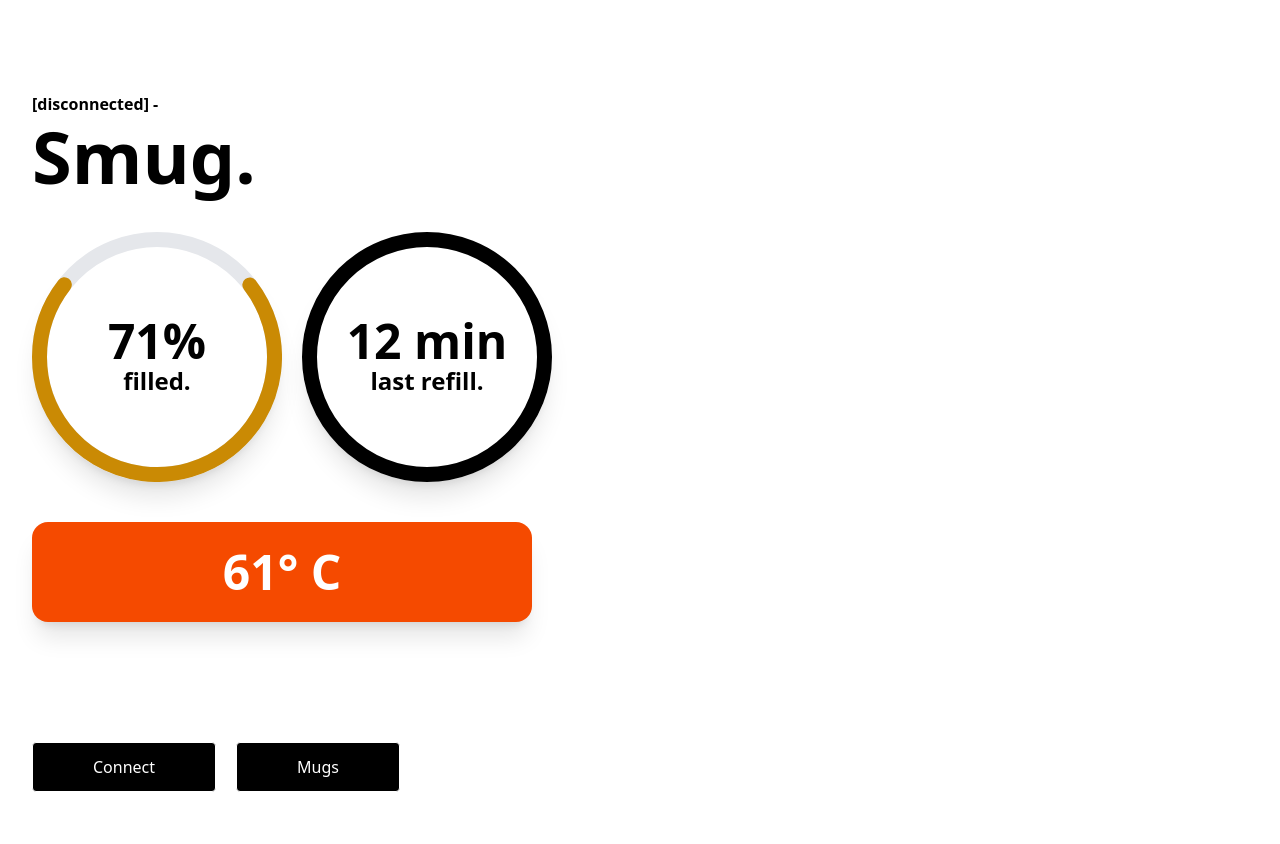
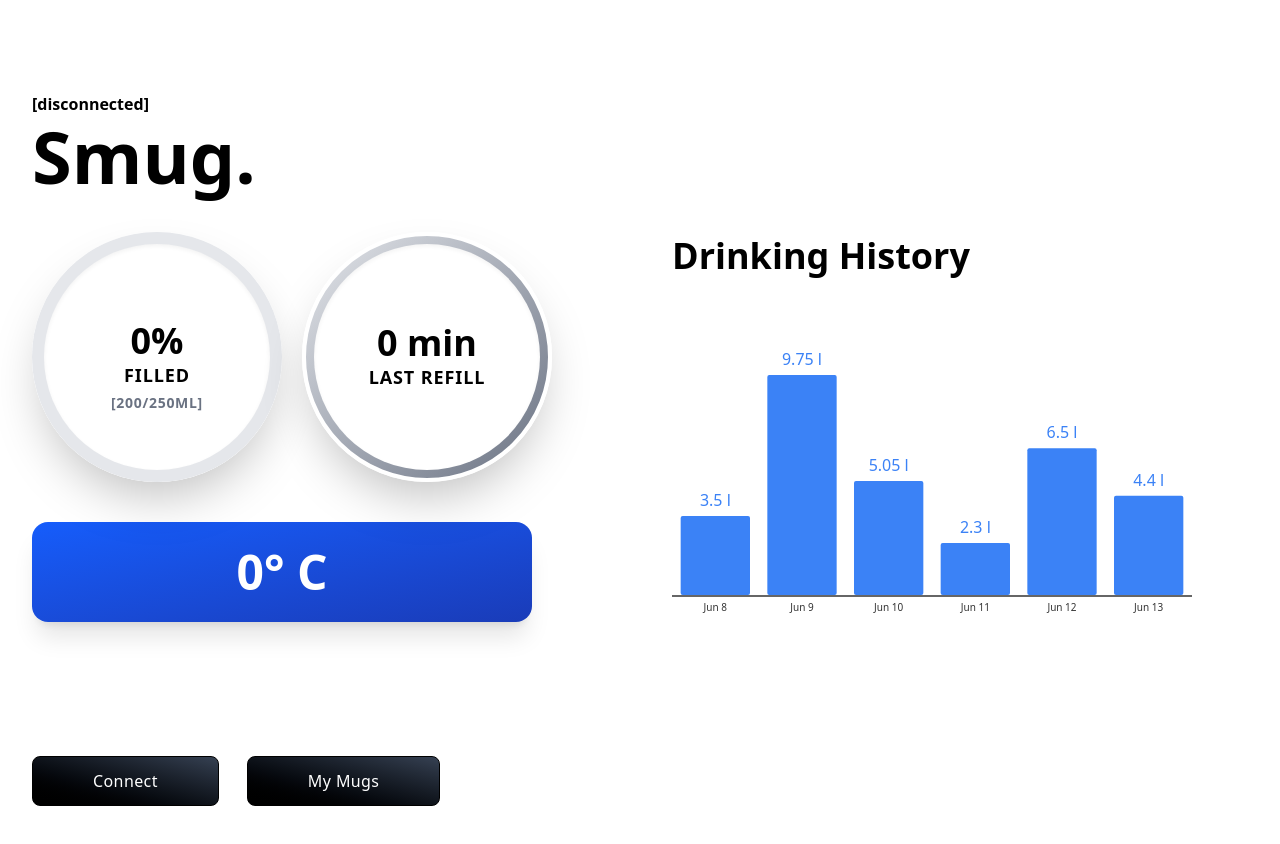
Before and after one commit to bkandlbauer/smug, a React (Vite) app: page / in a window 1280 px wide. Shown: the top 844 px of the page. Built offline with nearby package versions, Linux system fonts and the light colour scheme.

Commit message:
UI updates and added chart

```diff
--- a/src/App.jsx
+++ b/src/App.jsx
@@ -5,14 +5,15 @@ import LastRefill from './components/LastRefill.jsx';
 import Temperature from './components/Temperature.jsx';
 import ProfilesPopup from './components/ProfilesPopup.jsx';
 import DataService from './DataService.jsx';
+import HistoryChart from './components/HistoryChart.jsx';
 
 function App() {
   const [filled, setFilled] = useState(false);
-  const [fill, setFill] = useState(71);
-  const [last, setLast] = useState(12);
-  const [temperature, setTemperature] = useState(61);
+  const [fill, setFill] = useState(0);
+  const [last, setLast] = useState(0);
+  const [temperature, setTemperature] = useState(0);
   const [connection, setConnection] = useState("disconnected");
-  const [profile, setProfile] = useState(DataService.profile ? DataService.profile.name : "-");
+  const [profile, setProfile] = useState(DataService.profile ? DataService.profile.name : "no mug selected");
 
   const [showProfiles, setShowProfiles] = useState(false);
 
@@ -25,20 +26,26 @@ function App() {
 
   return (
     <div className="mt-15">
-      <div className="font-bold mt-4 text-left">[{connection}] {profile}</div>
+      <div className="font-bold mt-4 text-left"> [{connection}] {connection === 'connected' && ` - ${profile}`}</div>
       <h1 className="mt-1 text-7xl font-bold text-left mb-10">Smug.</h1>
+      <div className="flex flex-row gap-20">
+        <div>
       <div className='flex flex-row gap-5 mb-10'>
         <FillLevel value={fill}/>
         <LastRefill value={last}/>
       </div>
       <Temperature value={temperature}/>
+      </div>
       <ProfilesPopup isOpen={showProfiles} onClose={() => setShowProfiles(false)} />
+      <HistoryChart />
+      </div>
       <div className='flex flex-row gap-5 mb-10'>
-        <button onClick={() => DataService.connect()} className="cursor-pointer mt-30  px-15 py-3 bg-black text-white rounded flex items-start hover:bg-white hover:text-black hover:border-1 border-1 duration-100 ease-in-out">
-          Connect
+        <button onClick={() => DataService.connect()} className="mt-30 px-15 py-3 rounded-lg border border-black bg-gradient-to-bl from-gray-700 to-black text-white tracking-wide transform transition-transform duration-200 hover:scale-110">
+        Connect
         </button>
-        <button onClick={() => setShowProfiles(true)} className="cursor-pointer mt-30  px-15 py-3 bg-black text-white rounded flex items-start hover:bg-white hover:text-black hover:border-1 border-1 duration-100 ease-in-out">
-          Mugs
+
+        <button onClick={() => setShowProfiles(true)} className="ml-2 mt-30 px-15 py-3 rounded-lg border border-black bg-gradient-to-bl from-gray-700 to-black text-white tracking-wide transform transition-transform duration-200 hover:scale-110">
+          My Mugs
         </button>
       </div>
     </div>
--- a/src/components/CalibrationPopup.jsx
+++ b/src/components/CalibrationPopup.jsx
@@ -47,21 +47,21 @@ const CalibrationPopup = ({ isOpen, onClose, onFinish }) => {
     <div className="fixed inset-0 bg-black/50 flex items-center justify-center z-50">
       <div className="bg-white rounded-2xl shadow-xl p-6 w-full max-w-md space-y-6">
         <h2 className="text-xl font-semibold">Calibrate</h2>
-        <div className={`space-y-2 p-4 border rounded ${empty === 3 ? "opacity-20" : "opacity-100"}`}>
+        <div className={`space-y-2 p-4 border rounded border-gray-300 ${empty === 3 ? "opacity-20" : "opacity-100"}`}>
           <p>1. Attach the device to an EMPTY mug, place it on a flat surface and press "Next".</p>
-          <button className="px-4 py-2 bg-blue-600 text-white rounded disabled:opacity-50" onClick={measureEmpty} disabled={empty !== 1}>
+          <button className="mt-3 px-10 py-2 rounded-lg border border-black bg-gradient-to-bl from-gray-700 to-black text-white tracking-wide transform transition-transform duration-200 hover:scale-110 disabled:opacity-50" onClick={measureEmpty} disabled={empty !== 1}>
             {empty === 2 ? loadingSpinner : "Next"}
           </button>
         </div>
 
-        <div className={`space-y-2 p-4 border rounded ${full === 3 ? "opacity-20" : "opacity-100"}`}>
-          <p>2. Fill up your mug until it's completely FULL. Enter the amount of liquid that was needed in the input field below and press "Finish".</p>
+        <div className={`space-y-2 p-4 border rounded border-gray-300 ${full === 3 ? "opacity-20" : "opacity-100"}`}>
+          <p>2. Fill up your mug until it's completely FULL. Enter the amount of liquid that was needed in the input field below and press "Finish Calibration".</p>
           <div className="flex items-center justify-center space-x-2">
             <label className="text-gray-700">Filling capacity in ml:</label>
             <input type="text" className="border border-gray-300 rounded p-2 w-20" value={size} onChange={(e) => setLiquid(e.target.value)} disabled={full !== 1} />
           </div>
-          <button className="px-4 py-2 bg-blue-600 text-white rounded disabled:opacity-50" onClick={measureFull} disabled={full !== 1 || !size.trim()}>
-            {full === 2 ? loadingSpinner : "Finish"}
+          <button className="mt-3 px-10 py-2 rounded-lg border border-black bg-gradient-to-bl from-gray-700 to-black text-white tracking-wide transform transition-transform duration-200 hover:scale-110 disabled:opacity-50" onClick={measureFull} disabled={full !== 1 || !size.trim()}>
+            {full === 2 ? loadingSpinner : "Finish Calibration"}
           </button>
         </div>
       </div>
--- a/src/components/FillLevel.jsx
+++ b/src/components/FillLevel.jsx
@@ -7,25 +7,51 @@ const FillLevel = ({ value, size = 250 }) => {
   const offset = circumference - (value / 100) * circumference;
 
   const getColor = () => {
-    if (value > 75) return '#15803d';
-    if (value > 50) return '#ca8a04';
-    return '#b91c1c';
+    if (value > 75) return '#15803d'; // green
+    if (value > 50) return '#ca8a04'; // yellow
+    return '#b91c1c';                 // red
   };
 
   const rotation = 90 - (value / 100) * 180;
-  const transform = `rotate(${rotation} ${size/2} ${size/2})`;
+  const transform = `rotate(${rotation} ${size / 2} ${size / 2})`;
 
   return (
-    <div className="relative flex items-center justify-center select-none shadow-xl rounded-full" style={{width: size, height: size}}>
-      <svg width={size} height={size}>
-        <circle stroke="#e5e7eb" fill="transparent" strokeWidth={strokeWidth} r={radius} cx={size/2} cy={size/2}/>
-        <circle stroke={getColor()} fill="transparent" strokeWidth={strokeWidth} strokeLinecap="round" strokeDasharray={circumference}
-          strokeDashoffset={offset} r={radius} cx={size/2} cy={size/2} transform={transform} style={{transition: 'stroke-dashoffset 0.5s ease'}}/>
+    <div
+      className="relative flex items-center justify-center rounded-full bg-gradient-to-br from-gray-200 to-gray-500 text-white shadow-2xl border-4 border-white"
+      style={{ width: size, height: size }}>
+      <div
+        className="absolute inset-0 rounded-full animate-pulse border-4 border-gray-300 opacity-30"
+        style={{ zIndex: -1 }}/>
+
+      <svg width={size} height={size} className="absolute">
+        <circle
+          stroke="#e5e7eb"
+          fill="transparent"
+          strokeWidth={strokeWidth}
+          r={radius}
+          cx={size / 2}
+          cy={size / 2}
+        />
+        <circle
+          stroke={getColor()}
+          fill="transparent"
+          strokeWidth={strokeWidth}
+          strokeLinecap="round"
+          strokeDasharray={circumference}
+          strokeDashoffset={offset}
+          r={radius}
+          cx={size / 2}
+          cy={size / 2}
+          transform={transform}
+          style={{ transition: 'stroke-dashoffset 0.5s ease' }}
+        />
       </svg>
 
-      <div className="absolute text-center">
-        <div className="text-5xl font-bold">{value}%</div>
-        <div className="text-2xl font-bold">filled.</div>
+
+      <div className="absolute inset-2 flex flex-col items-center justify-center rounded-full bg-white text-black shadow-inner text-center">
+        <div className="text-4xl font-extrabold mt-5">{value}%</div>
+        <div className="text-lg font-semibold uppercase tracking-wider">filled</div>
+         <div className="text-sm font-semibold uppercase tracking-wider mt-1 text-gray-500">[200/250ml]</div>
       </div>
     </div>
   );
--- /dev/null
+++ b/src/components/HistoryChart.jsx
@@ -0,0 +1,89 @@
+import React from 'react';
+
+const sampleData = [
+  { date: '2025-06-08', amount: 3.5 },
+  { date: '2025-06-09', amount: 9.75 },
+  { date: '2025-06-10', amount: 5.05 },
+  { date: '2025-06-11', amount: 2.3 },
+  { date: '2025-06-12', amount: 6.5 },
+  { date: '2025-06-13', amount: 4.4 },
+];
+
+const HistoryChart = ({ data = sampleData, width = 600, height = 300 }) => {
+  // Padding around chart area
+  const padding = 40;
+
+  // Calculate max amount for scaling
+  const maxAmount = Math.max(...data.map(d => d.amount));
+
+  // Width per bar
+  const barWidth = (width - padding * 2) / data.length;
+
+  return (
+    <div >
+    <h2 className="mt-1 text-4xl font-bold text-left mb-15 ml-10">Drinking History</h2>
+    <svg width={width} height={height} >
+
+      <line
+        x1={padding}
+        y1={height - padding}
+        x2={width - padding}
+        y2={height - padding}
+        stroke="#333"
+        strokeWidth="1.5"
+      />
+      <line
+        x1={padding}
+        y1={padding}
+        x2={padding}
+        y2={height - padding}
+      />
+
+
+      {data.map((d, i) => {
+        // bar height relative to maxAmount
+        const barHeight = ((d.amount / maxAmount) * (height - padding * 2));
+        const x = padding + i * barWidth + barWidth * 0.1;
+        const y = height - padding - barHeight - 1;
+
+        return (
+          <g key={d.date}>
+            <rect
+              x={x}
+              y={y}
+              width={barWidth * 0.8}
+              height={barHeight}
+              fill="#3b82f6"
+              rx={2}
+              ry={2}
+            />
+
+            <text
+              x={x + barWidth * 0.4}
+              y={y - 10}
+              fontSize="16"
+              fontWeight="500"
+              fill="#3b82f6"
+              textAnchor="middle"
+            >
+              {d.amount + " l"}
+            </text>
+
+            <text
+              x={x + barWidth * 0.4}
+              y={height - padding + 15}
+              fontSize="10"
+              fill="#333"
+              textAnchor="middle"
+            >
+              {new Date(d.date).toLocaleDateString(undefined, { month: 'short', day: 'numeric' })}
+            </text>
+          </g>
+        );
+      })}
+    </svg>
+    </div>
+  );
+};
+
+export default HistoryChart;
--- a/src/components/LastRefill.jsx
+++ b/src/components/LastRefill.jsx
@@ -1,20 +1,25 @@
 import React from 'react';
 
 const LastRefill = ({ value, size = 250 }) => {
-
   return (
     <div
-      className={`flex items-center justify-center rounded-full border-15 black select-none shadow-xl`}
-      style={{ width: size, height: size }}>
+      className={`relative flex items-center justify-center rounded-full bg-gradient-to-br from-gray-200 to-gray-500 text-white shadow-2xl border-4 border-white`}
+      style={{ width: size, height: size }}
+    >
 
-
-      <div className='text-5xl font-bold '>
-        {value} min<br/>
-        <div className='text-2xl font-bold '>
-          last refill.
+      <div
+        className="absolute inset-2 flex flex-col items-center justify-center rounded-full bg-white text-black shadow-inner"
+      >
+        <div className="text-4xl font-extrabold">{value} min</div>
+        <div className="text-lg font-semibold uppercase tracking-wider">
+          last refill
         </div>
       </div>
 
+      <div
+        className="absolute inset-0 rounded-full animate-pulse border-4 border-gray-300 opacity-30"
+        style={{ zIndex: -1 }}
+      />
     </div>
   );
 };
--- a/src/components/Temperature.jsx
+++ b/src/components/Temperature.jsx
@@ -1,25 +1,22 @@
 import React from 'react';
 
 const Temperature = ({ value }) => {
-
-  const getColor = (val) => {
-    if (val > 90) return 'bg-red-700';
-    if (val > 50) return 'bg-orange-600';
-    return 'bg-blue-700';
+  const getGradient = (val) => {
+    if (val > 90) return 'from-red-600 to-red-800';
+    if (val > 50) return 'from-orange-500 to-orange-700';
+    return 'from-blue-600 to-blue-800';
   };
 
-  const bgColor = getColor(value);
+  const gradient = getGradient(value);
 
   return (
     <div
-      className={`flex items-center rounded-2xl justify-center ${bgColor} select-none shadow-xl`}
-      style={{ width: 500, height: 100 }}>
-
-
-      <div className='text-5xl font-bold text-white'>
+      className={`flex items-center justify-center rounded-2xl bg-gradient-to-br ${gradient} select-none shadow-xl`}
+      style={{ width: 500, height: 100 }}
+    >
+      <div className="text-5xl font-bold text-white">
         {value}° C
       </div>
-
     </div>
   );
 };
```
Also changed, not shown: src/components/ProfilesPopup.jsx (+11 -12 lines).
